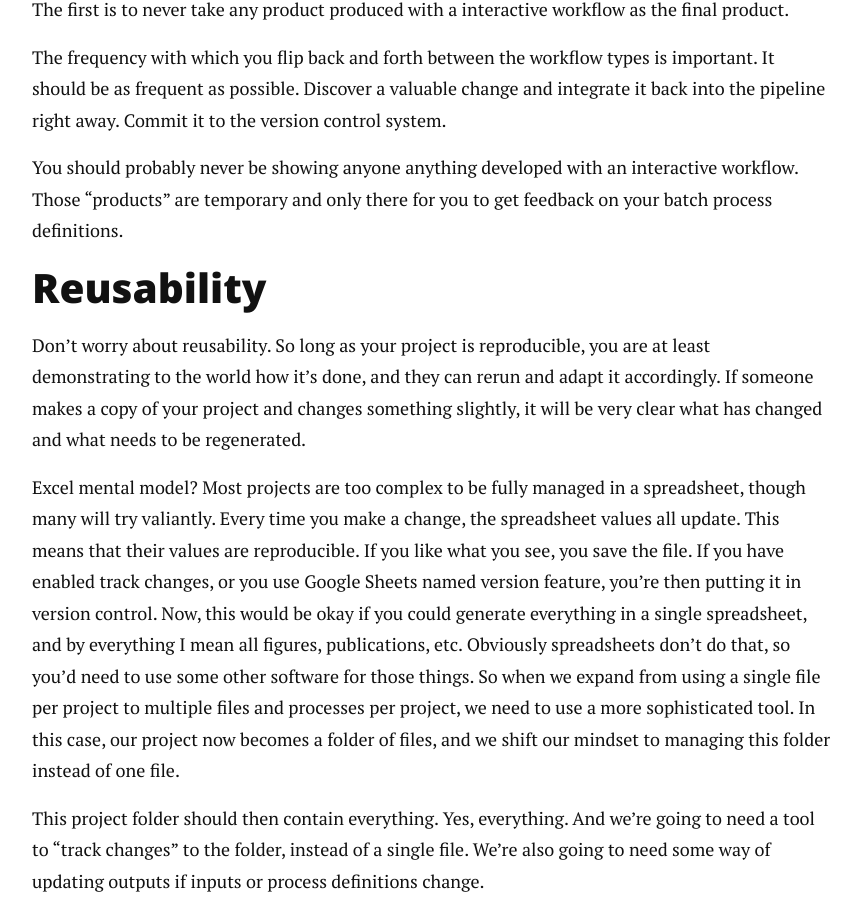
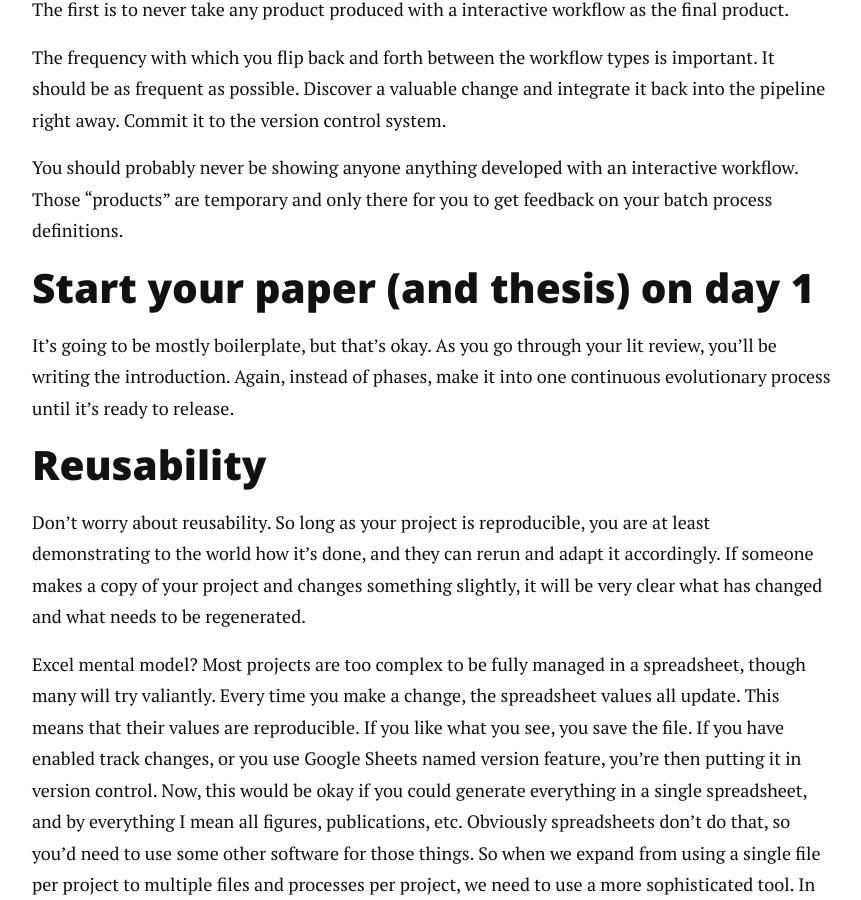
Before and after one commit to petebachant/petebachant.github.io, a Jekyll site: the page built from _posts/2025-02-28-continuous-reproducibility.markdown, in a window 1280 px wide and 900 px high, scrolled down 7975 px. Shown: the whole window, without its empty margins (208-1069 px from the left). Built offline with Jekyll 4.4.1, drawn with Linux system fonts in a browser that asks for light colours; nearby versions of some CDN libraries; comment, search, counter and statistics services are not loaded.

Commit message:
Add start paper from day 1

```diff
--- a/_posts/2025-02-28-continuous-reproducibility.markdown
+++ b/_posts/2025-02-28-continuous-reproducibility.markdown
@@ -426,6 +426,14 @@ an interactive workflow.
 Those "products" are temporary and only there for you to get feedback
 on your batch process definitions.
 
+## Start your paper (and thesis) on day 1
+
+It's going to be mostly boilerplate,
+but that's okay.
+As you go through your lit review, you'll be writing the introduction.
+Again, instead of phases, make it into one continuous evolutionary process
+until it's ready to release.
+
 ## Reusability
 
 Don't worry about reusability.
```
